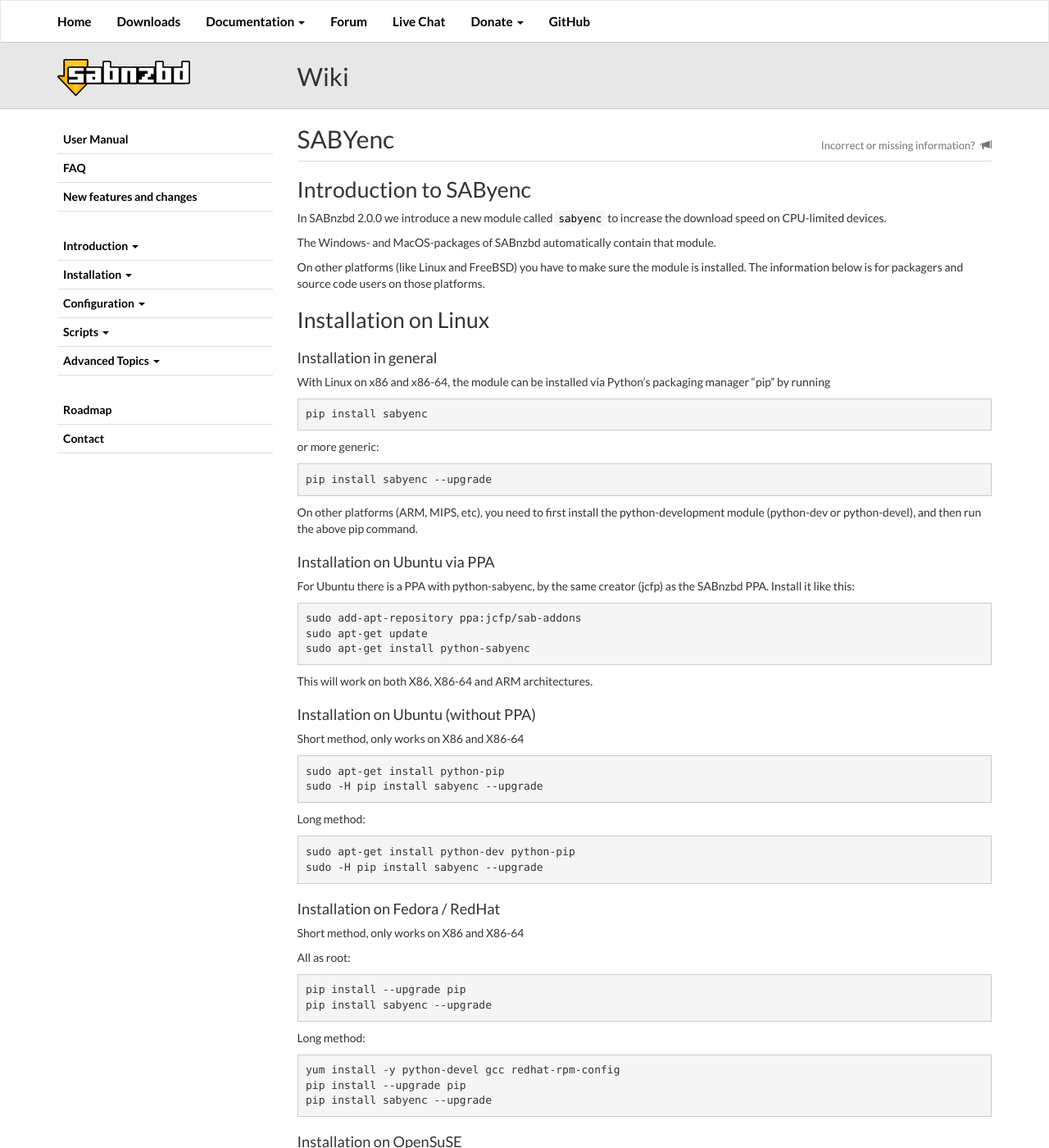
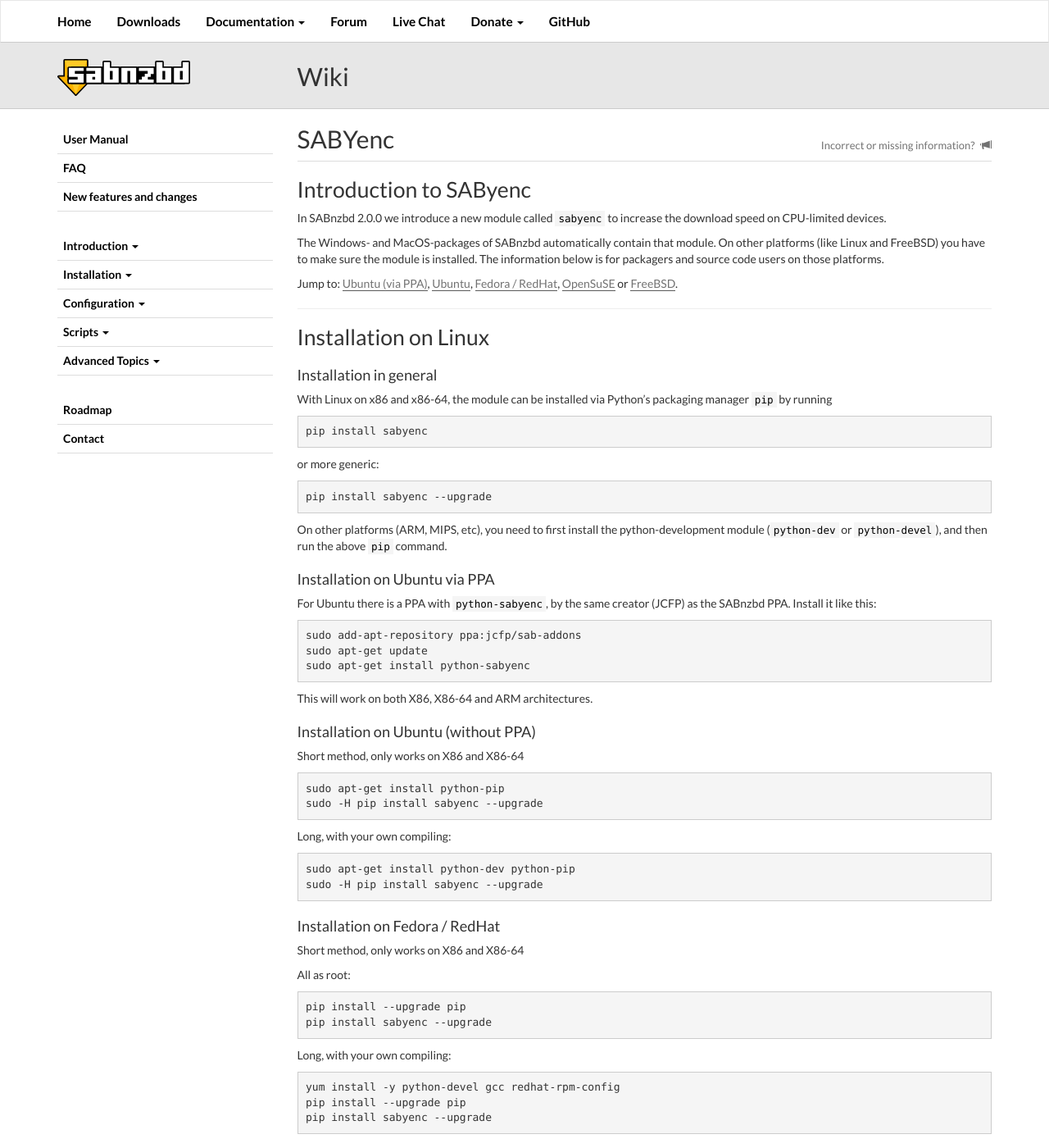
Before and after one commit to sabnzbd/sabnzbd.github.io, a Jekyll site: the page built from wiki/extra/sabyenc.md, in a window 1280 px wide and 1400 px high. Shown: the whole window at 82% size. Built offline with Jekyll 4.4.1, drawn with Linux system fonts in a browser that asks for light colours; some of the changed text lies outside the part shown.

Commit message:
SABYenc style fixes

````diff
--- a/wiki/extra/sabyenc.md
+++ b/wiki/extra/sabyenc.md
@@ -7,15 +7,17 @@
 
 In SABnzbd 2.0.0 we introduce a new module called `sabyenc` to increase the download speed on CPU-limited devices.
 
-The Windows- and MacOS-packages of SABnzbd automatically contain that module.
+The Windows- and MacOS-packages of SABnzbd automatically contain that module. On other platforms (like Linux and FreeBSD) you have to make sure the module is installed. The information below is for packagers and source code users on those platforms.
 
-On other platforms (like Linux and FreeBSD) you have to make sure the module is installed. The information below is for packagers and source code users on those platforms.
+Jump to: [Ubuntu (via PPA)](#installation-on-ubuntu-via-ppa), [Ubuntu](#installation-on-ubuntu-without-ppa), [Fedora / RedHat](#installation-on-fedora--redhat), [OpenSuSE](#installation-on-opensuse) or [FreeBSD](#installation-on-freebsd).
+
+<hr/>
 
 # Installation on Linux
 
 ### Installation in general
 
-With Linux on x86 and x86-64, the module can be installed via Python's packaging manager "pip" by running
+With Linux on x86 and x86-64, the module can be installed via Python's packaging manager `pip` by running
 
 ```
 pip install sabyenc
@@ -25,12 +27,13 @@
 pip install sabyenc --upgrade
 ```
 
-On other platforms (ARM, MIPS, etc), you need to first install the python-development module (python-dev or python-devel), and then run the above pip command.
+On other platforms (ARM, MIPS, etc), you need to first install the python-development module (`python-dev` or `python-devel`), and then run the above `pip` command.
 
 
 ### Installation on Ubuntu via PPA
 
-For Ubuntu there is a PPA with python-sabyenc, by the same creator (jcfp) as the SABnzbd PPA. Install it like this:
+For Ubuntu there is a PPA with `python-sabyenc`, by the same creator (JCFP) as the SABnzbd PPA.
+Install it like this:
 ```
 sudo add-apt-repository ppa:jcfp/sab-addons
 sudo apt-get update
@@ -46,7 +49,7 @@
 sudo -H pip install sabyenc --upgrade
 ```
 
-Long method:
+Long, with your own compiling:
 ```
 sudo apt-get install python-dev python-pip
 sudo -H pip install sabyenc --upgrade
@@ -62,7 +65,8 @@
 pip install sabyenc --upgrade
 ```
 
-Long method:
+Long, with your own compiling:
+
 ```
 yum install -y python-devel gcc redhat-rpm-config
 pip install --upgrade pip
@@ -78,6 +82,7 @@
 pip install --upgrade pip
 pip install sabyenc --upgrade
 ```
+
 Long, with your own compiling:
 
 ```
@@ -87,7 +92,7 @@
 ```
 
 
-# Installation on FreeBSD
+### Installation on FreeBSD
 
 <!-- Info from github @gregf -->
 
@@ -97,36 +102,39 @@
 pkg install py27-pip-9.0.1
 pip install --upgrade sabyenc
 ```
-
-# Checking and Logging
+<hr/>
 
 ## Check if sabyenc is correctly installed
 
-To check if sabyenc is correctly installed, run this python oneliner:
+To check if sabyenc is correctly installed, run this Python oneliner:
 ```
 python -c "import sabyenc ; print sabyenc.__version__ "
 ```
-It should print the version of the installed sabyenc module, without any errors.
+It should print the version of the installed `sabyenc` module, without any errors.
 
 
 ## SABnzbd's Checking & Logging
 
 SABnzbd 2.0.0 and higher will check if SAByenc is installed.
-If SAByenc is installed, and the version is correct, sabnzbd.log will print:
+If SAByenc is installed, and the version is correct, SABnzbd will print in the log:
 
-```SABYenc module (v2.7.0)... found!```
+```
+SABYenc module (v2.7.0)... found!
+```
 
 
-Not having the `sabyenc` module installed will result in an error
+Not having the `sabyenc` module installed will result in a warning:
 
-```SABYenc module... NOT found! Expecting v2.7.0```
+```
+SABYenc module... NOT found! Expecting v2.7.0
+```
 
 on start-up to make users aware of the change. You can still download, but not with the improved speed.
 
-# Notes
+## Notes
 
 <span class="label label-warning">NOTE</span> The regular `_yenc` module will stay supported and download speed will stay the same as in SABnzbd 1.x.
 
-# Issues
+## Issues
 
 If you experience any issues, please let us know on our [Forums](https://forums.sabnzbd.org/) or [Github](https://github.com/sabnzbd/sabnzbd/issues)!
````
